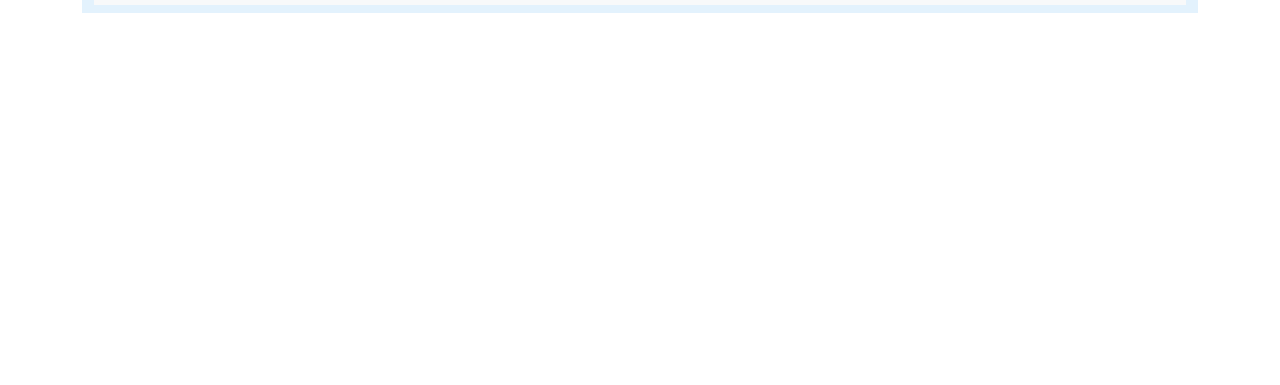
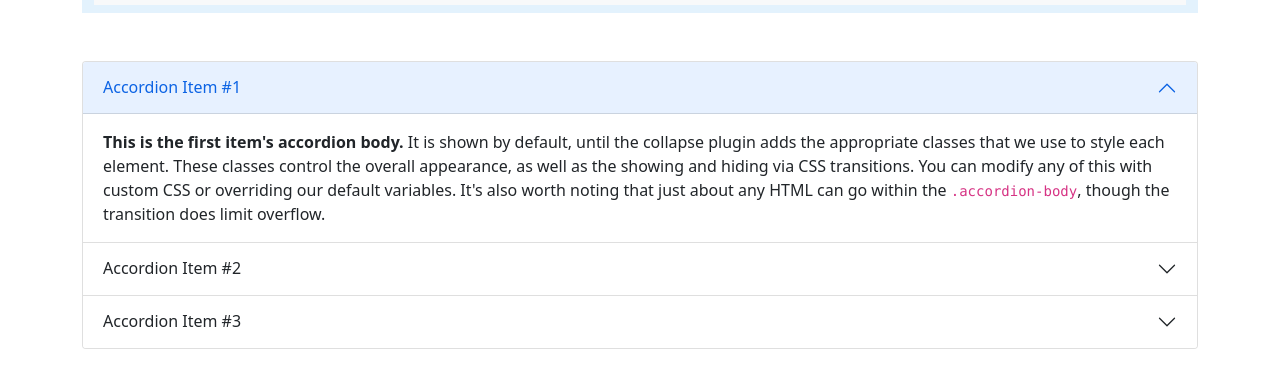
Before and after one commit to sarvar-bakhadirovic/lesson-10__2-month, a plain HTML site: page index.html in a window 1280 px wide. Shown: the part 59-444 px from the top of the page. Drawn offline with nearby package versions, Linux system fonts and the light colour scheme.

```diff
--- a/index.html
+++ b/index.html
@@ -6,6 +6,9 @@
     <meta name="viewport" content="width=device-width, initial-scale=1.0">
     <title>Document</title>
     <link href="https://cdn.jsdelivr.net/npm/bootstrap@5.0.2/dist/css/bootstrap.min.css" rel="stylesheet" integrity="sha384-EVSTQN3/azprG1Anm3QDgpJLIm9Nao0Yz1ztcQTwFspd3yD65VohhpuuCOmLASjC" crossorigin="anonymous">
+    <script src="https://cdn.jsdelivr.net/npm/bootstrap@5.0.2/dist/js/bootstrap.bundle.min.js" integrity="sha384-MrcW6ZMFYlzcLA8Nl+NtUVF0sA7MsXsP1UyJoMp4YLEuNSfAP+JcXn/tWtIaxVXM" crossorigin="anonymous"></script>
+    <script src="https://cdn.jsdelivr.net/npm/@popperjs/core@2.9.2/dist/umd/popper.min.js" integrity="sha384-IQsoLXl5PILFhosVNubq5LC7Qb9DXgDA9i+tQ8Zj3iwWAwPtgFTxbJ8NT4GN1R8p" crossorigin="anonymous"></script>
+    <script src="https://cdn.jsdelivr.net/npm/bootstrap@5.0.2/dist/js/bootstrap.min.js" integrity="sha384-cVKIPhGWiC2Al4u+LWgxfKTRIcfu0JTxR+EQDz/bgldoEyl4H0zUF0QKbrJ0EcQF" crossorigin="anonymous"></script>
 </head>
 <body>
     <header class="container">
@@ -48,5 +51,45 @@
               </nav>
           </nav>
     </header>
+    <main class="container">
+        <div class="accordion mt-5" id="accordionExample">
+            <div class="accordion-item">
+              <h2 class="accordion-header" id="headingOne">
+                <button class="accordion-button" type="button" data-bs-toggle="collapse" data-bs-target="#collapseOne" aria-expanded="true" aria-controls="collapseOne">
+                  Accordion Item #1
+                </button>
+              </h2>
+              <div id="collapseOne" class="accordion-collapse collapse show" aria-labelledby="headingOne" data-bs-parent="#accordionExample">
+                <div class="accordion-body">
+                  <strong>This is the first item's accordion body.</strong> It is shown by default, until the collapse plugin adds the appropriate classes that we use to style each element. These classes control the overall appearance, as well as the showing and hiding via CSS transitions. You can modify any of this with custom CSS or overriding our default variables. It's also worth noting that just about any HTML can go within the <code>.accordion-body</code>, though the transition does limit overflow.
+                </div>
+              </div>
+            </div>
+            <div class="accordion-item">
+              <h2 class="accordion-header" id="headingTwo">
+                <button class="accordion-button collapsed" type="button" data-bs-toggle="collapse" data-bs-target="#collapseTwo" aria-expanded="false" aria-controls="collapseTwo">
+                  Accordion Item #2
+                </button>
+              </h2>
+              <div id="collapseTwo" class="accordion-collapse collapse" aria-labelledby="headingTwo" data-bs-parent="#accordionExample">
+                <div class="accordion-body">
+                  <strong>This is the second item's accordion body.</strong> It is hidden by default, until the collapse plugin adds the appropriate classes that we use to style each element. These classes control the overall appearance, as well as the showing and hiding via CSS transitions. You can modify any of this with custom CSS or overriding our default variables. It's also worth noting that just about any HTML can go within the <code>.accordion-body</code>, though the transition does limit overflow.
+                </div>
+              </div>
+            </div>
+            <div class="accordion-item">
+              <h2 class="accordion-header" id="headingThree">
+                <button class="accordion-button collapsed" type="button" data-bs-toggle="collapse" data-bs-target="#collapseThree" aria-expanded="false" aria-controls="collapseThree">
+                  Accordion Item #3
+                </button>
+              </h2>
+              <div id="collapseThree" class="accordion-collapse collapse" aria-labelledby="headingThree" data-bs-parent="#accordionExample">
+                <div class="accordion-body">
+                  <strong>This is the third item's accordion body.</strong> It is hidden by default, until the collapse plugin adds the appropriate classes that we use to style each element. These classes control the overall appearance, as well as the showing and hiding via CSS transitions. You can modify any of this with custom CSS or overriding our default variables. It's also worth noting that just about any HTML can go within the <code>.accordion-body</code>, though the transition does limit overflow.
+                </div>
+              </div>
+            </div>
+          </div>
+    </main>
 </body>
 </html>
```
